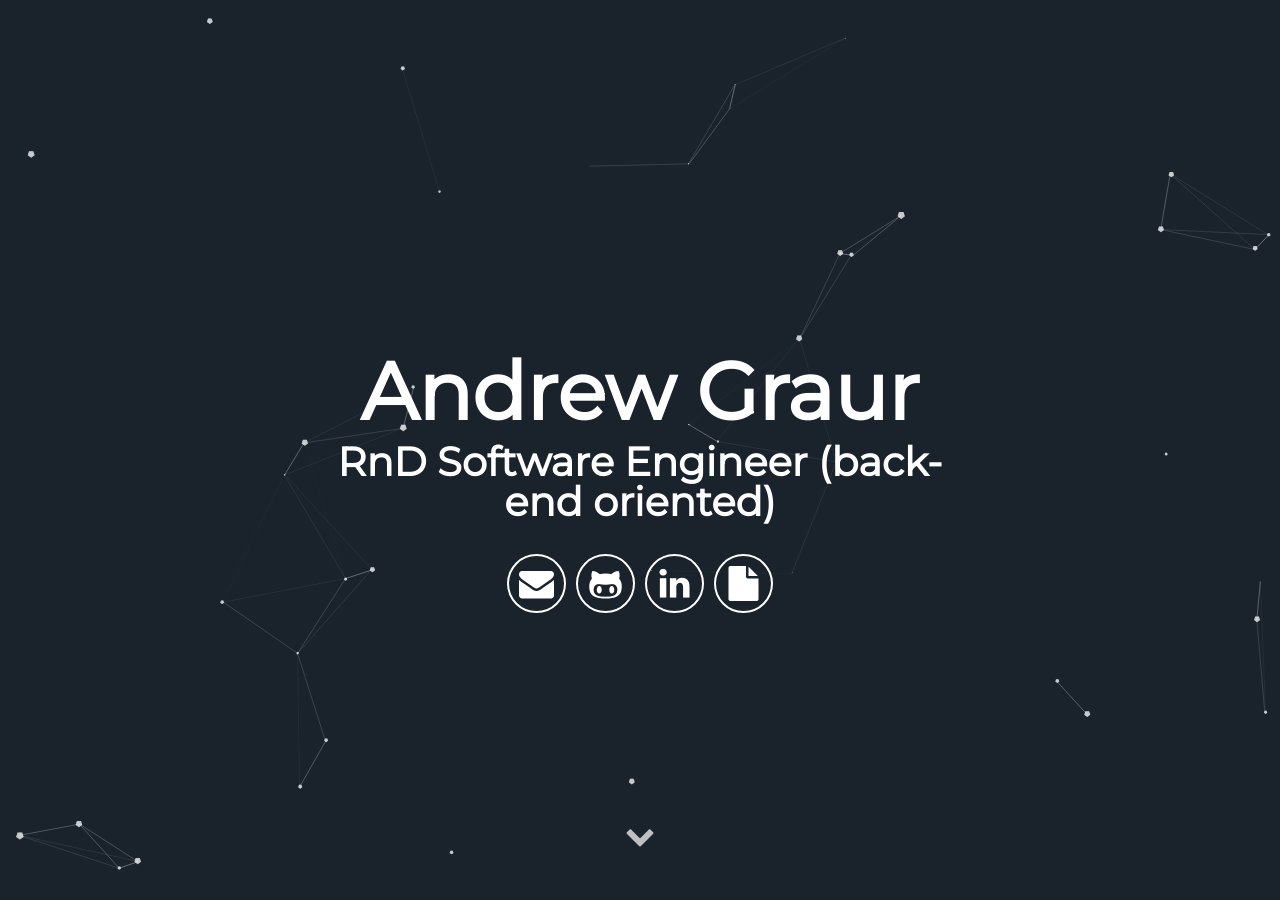
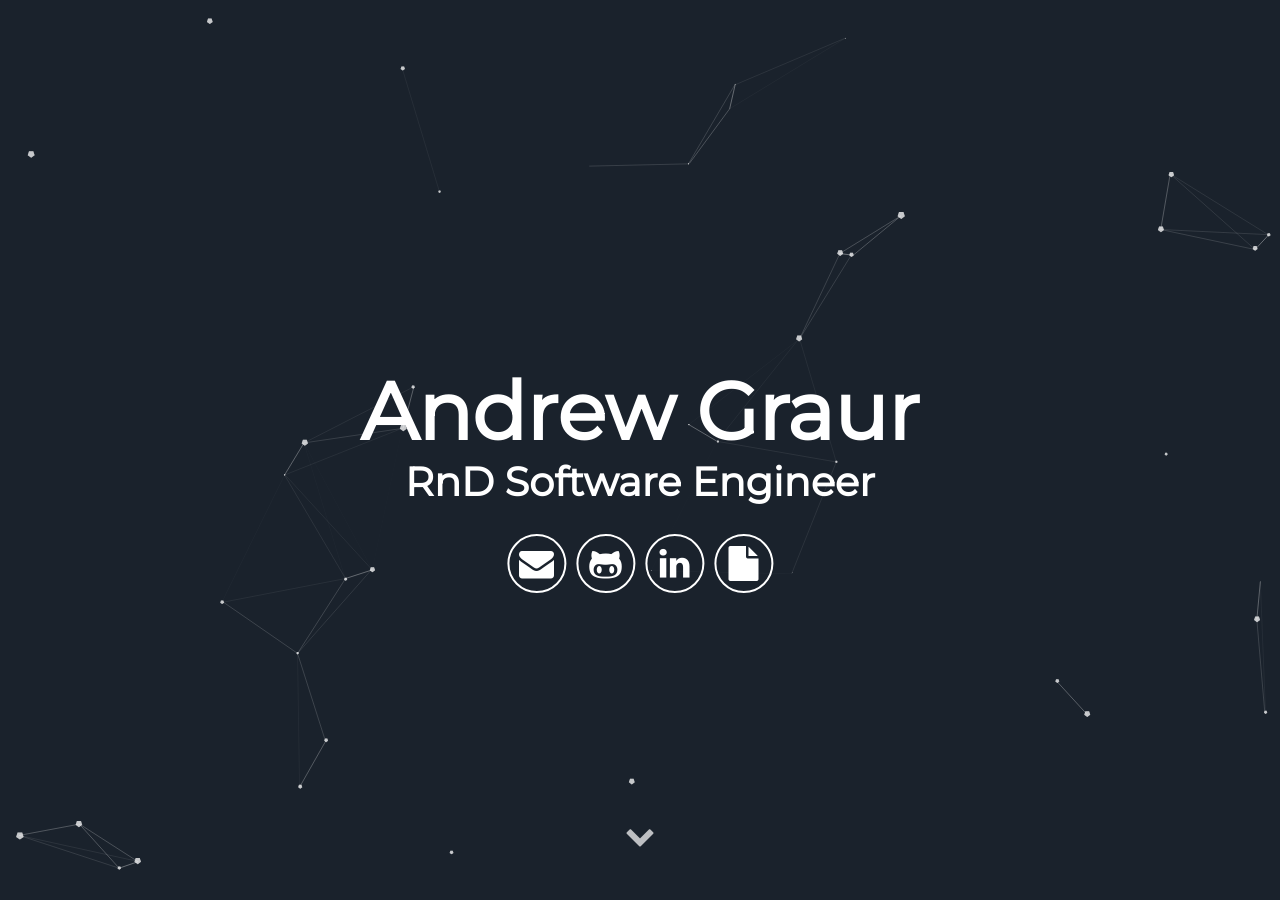
Before and after one commit to Graur/graur.github.io, a Jekyll site: the page built from index.html, in a window 1280 px wide and 900 px high. Built offline with Jekyll 4.4.1, drawn with Linux system fonts in a browser that asks for light colours.

Commit message:
updated config and README

```diff
--- a/_config.yml
+++ b/_config.yml
@@ -7,7 +7,7 @@ description: A blog about Andrew Graur
 # User settings
 username: Andrew Graur
 user_description: I'm a Software Engineer, graduated from the Ural State Technical University in 2011 and now study in Moscow Institute of Physics and Technology (State University) - MIPT. I've always had a passion for computers and problem solving. Since, I began my journey into the world of computer science, I've worked with numerous professional teams, working on code that has included frontend, backend, and internal tools to name a few. It was an interesting challenge for me that helped get a strong, deep background in software and IT. I'm hoping in the future I will be able to improve my skills, accept bigger responsibilities and apply my new knowledge to create better programs.
-user_title: RnD Software Engineer (back-end oriented)
+user_title: RnD Software Engineer
 
 skills:
   - langs:
```
Also changed, not shown: Gemfile.lock, README.md.
